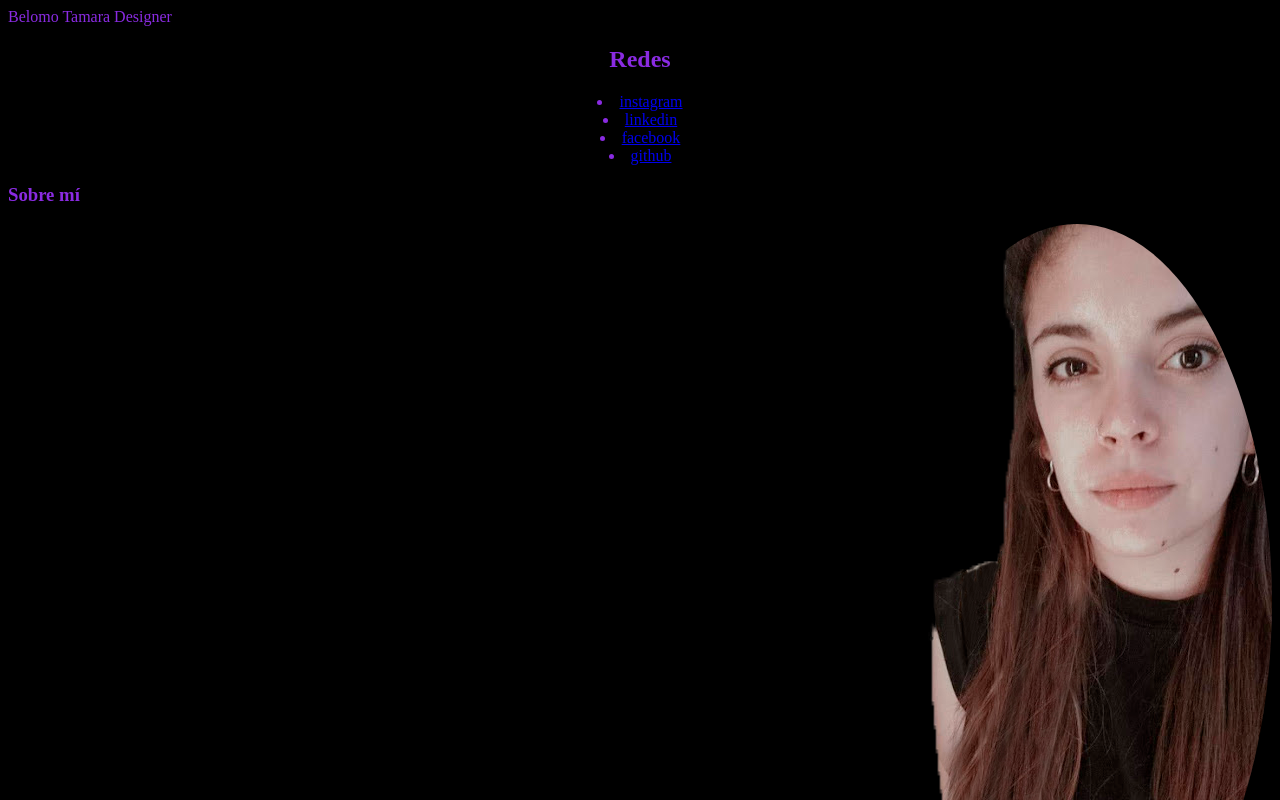
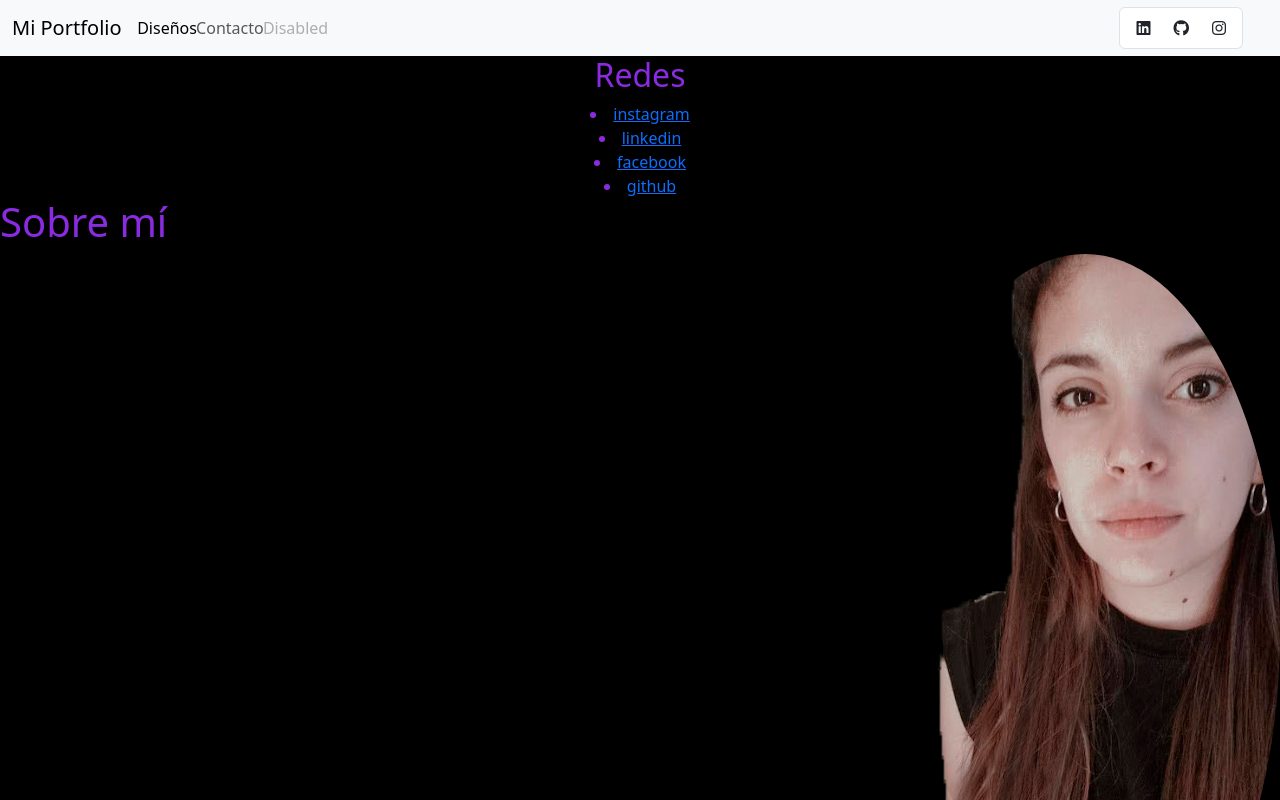
Before and after one commit to tamarabellomo/FrontEnd, a plain HTML site: page index.html in a window 1280 px wide. Shown: the top 800 px of the page. Drawn offline with nearby package versions, Linux system fonts and the light colour scheme.

Commit message:
incorporamos boostrap

```diff
--- a/index.html
+++ b/index.html
@@ -4,11 +4,46 @@
     <meta charset="UTF-8">
     <meta http-equiv="X-UA-Compatible" content="IE=edge">
     <meta name="viewport" content="width=device-width, initial-scale=1.0">
+    <!--CSS only-->
+    <link href="https://cdn.jsdelivr.net/npm/bootstrap@5.3.0-alpha1/dist/css/bootstrap.min.css" rel="stylesheet" integrity="sha384-GLhlTQ8iRABdZLl6O3oVMWSktQOp6b7In1Zl3/Jr59b6EGGoI1aFkw7cmDA6j6gD" crossorigin="anonymous">
+    <!--fonts-->
+    <script src="https://kit.fontawesome.com/ea66c4452f.js" crossorigin="anonymous"></script>
+
+        <title>Belomo Tamara Designer</title>
+ <!--nuestra hoja de estilo-->
     <link rel="stylesheet" href="assets/css/styles.css"
-    <title>Belomo Tamara Designer</title>
+</head>
 
-</head>
 <body>
+    <!--barra de navegacion-->
+    <section id="navbar">
+    <nav class="navbar navbar-expand-lg bg-body-tertiary">
+        <div class="container-fluid">
+          <a class="navbar-brand" href="#">Mi Portfolio</a>
+          <button class="navbar-toggler" type="button" data-bs-toggle="collapse" data-bs-target="#navbarSupportedContent" aria-controls="navbarSupportedContent" aria-expanded="false" aria-label="Toggle navigation">
+            <span class="navbar-toggler-icon"></span>
+          </button>
+          <div class="collapse navbar-collapse" id="navbarSupportedContent">
+            <ul class="navbar-nav me-auto mb-2 mb-lg-0">
+              <li class="nav-item">
+                <a class="nav-link active" aria-current="page" href="#">Diseños</a>
+              </li>
+              <li class="nav-item">
+                <a class="nav-link" href="#">Contacto</a>
+              </li>
+              <li class="nav-item dropdown">
+                <a class="nav-link disabled">Disabled</a>
+              </li>
+            </ul>
+            <ul class="list-group list-group-horizontal">
+                <li class="list-group-item"><i class="fa-brands fa-linkedin"></i></li>
+                <li class="list-group-item"><i class="fa-brands fa-github"></i></li>
+                <li class="list-group-item"><i class="fa-brands fa-instagram"></i></li>
+              </ul>
+          </div>
+        </div>
+      </nav>
+    </section>
      <!--vamos con las redes sociales-->
     <section id="redes">
         <h2> Redes </h2>
@@ -74,7 +109,8 @@
 <label for="">consultas</label>
 <input type="text" placeholder="dejame tu consulta">
 </section>
-
+<!-- js por bootstrap-->
+<script src="https://cdn.jsdelivr.net/npm/bootstrap@5.3.0-alpha1/dist/js/bootstrap.bundle.min.js" integrity="sha384-w76AqPfDkMBDXo30jS1Sgez6pr3x5MlQ1ZAGC+nuZB+EYdgRZgiwxhTBTkF7CXvN" crossorigin="anonymous"></script>
 
 
 </body>
```
